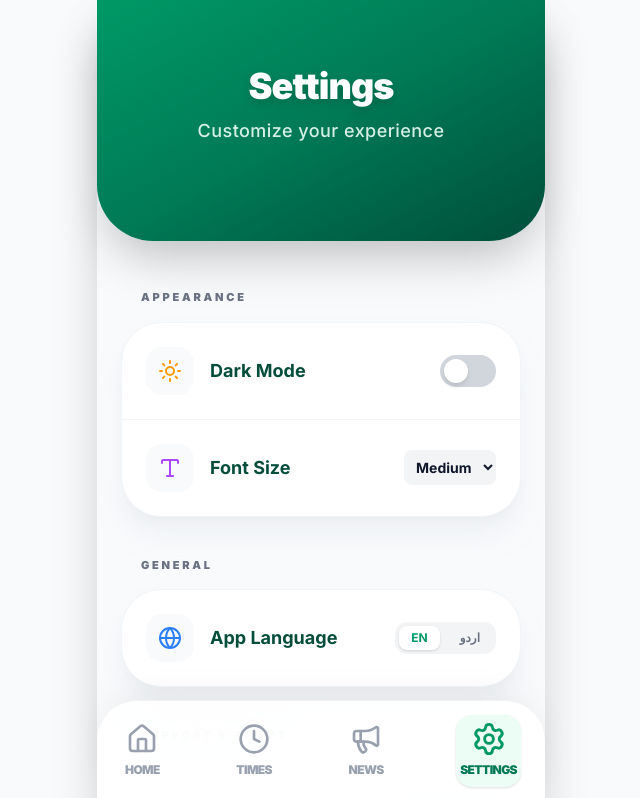
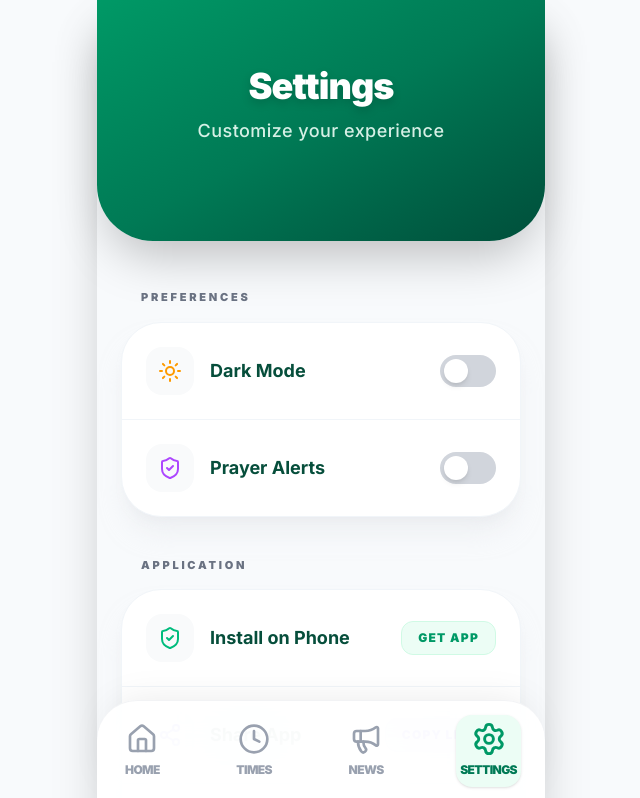
Before and after one commit to zaidmohammed7/Masjid-e-Aftab, a Next.js app: page /settings in a window 1280 px wide. Shown: the top 798 px of the page, without its empty margins (319-959 px from the left). Built offline with nearby package versions, Linux system fonts and the light colour scheme.

Commit message:
Simplify Settings: replace font size with prayer alerts, remove unnecessary socials/language toggles, and cleanup ThemeProvider

```diff
--- a/src/components/SettingsClient.tsx
+++ b/src/components/SettingsClient.tsx
@@ -20,8 +20,8 @@ interface SettingSection {
 }
 
 export default function SettingsClient() {
-  const { theme, toggleTheme, fontSize, setFontSize } = useTheme();
-  const [language, setLanguage] = useState("english");
+  const { theme, toggleTheme } = useTheme();
+  const [prayerAlerts, setPrayerAlerts] = useState(false);
   const [deferredPrompt, setDeferredPrompt] = useState<any>(null);
 
   useEffect(() => {
@@ -47,7 +47,7 @@ export default function SettingsClient() {
 
   const sections: SettingSection[] = [
     {
-      title: "Appearance",
+      title: "Preferences",
       items: [
         {
           id: "dark-mode",
@@ -66,53 +66,25 @@ export default function SettingsClient() {
           )
         },
         {
-          id: "font-size",
-          label: "Font Size",
-          icon: <Type size={24} className="text-purple-500" />,
+          id: "prayer-alerts",
+          label: "Prayer Alerts",
+          icon: <ShieldCheck size={24} className="text-purple-500" />,
           action: (
-            <select
-              value={fontSize}
-              onChange={(e) => setFontSize(e.target.value as any)}
-              className="bg-gray-100 dark:bg-gray-800 p-2 rounded-lg font-bold text-sm outline-none border-none dark:text-white"
+            <button
+              onClick={() => setPrayerAlerts(!prayerAlerts)}
+              className={clsx(
+                "w-14 h-8 rounded-full p-1 transition-colors duration-300 flex items-center",
+                prayerAlerts ? "bg-emerald-500 justify-end" : "bg-gray-300 justify-start"
+              )}
             >
-              <option value="small">Small</option>
-              <option value="medium">Medium</option>
-              <option value="large">Large</option>
-            </select>
+              <div className="w-6 h-6 bg-white rounded-full shadow-md" />
+            </button>
           )
         }
       ]
     },
     {
-      title: "General",
-      items: [
-        {
-          id: "language",
-          label: "App Language",
-          icon: <Globe size={24} className="text-blue-500" />,
-          action: (
-            <div className="flex gap-2 bg-gray-100 dark:bg-gray-800 p-1 rounded-xl">
-               <button
-                 onClick={() => setLanguage("english")}
-                 className={clsx(
-                   "px-3 py-1 rounded-lg text-xs font-bold transition-all",
-                   language === "english" ? "bg-white dark:bg-gray-700 shadow-sm text-emerald-600" : "text-gray-500"
-                 )}
-               >EN</button>
-               <button
-                 onClick={() => setLanguage("urdu")}
-                 className={clsx(
-                   "px-3 py-1 rounded-lg text-xs font-bold transition-all",
-                   language === "urdu" ? "bg-white dark:bg-gray-700 shadow-sm text-emerald-600" : "text-gray-500"
-                 )}
-               >اردو</button>
-            </div>
-          )
-        }
-      ]
-    },
-    {
-      title: "Support & About",
+      title: "Application",
       items: [
         {
           id: "install",
@@ -133,7 +105,8 @@ export default function SettingsClient() {
           icon: <Share2 size={24} className="text-indigo-500" />,
           action: (
             <button
-              onClick={() => {
+              onClick={(e) => {
+                e.preventDefault();
                 navigator.clipboard.writeText("https://masjid-e-aftab.vercel.app/");
                 alert("App link copied to clipboard!");
               }}
@@ -146,7 +119,7 @@ export default function SettingsClient() {
         {
           id: "about",
           label: "About Mosque App",
-          icon: <Info size={24} className="text-emerald-500" />,
+          icon: <Info size={24} className="text-blue-500" />,
           action: <ChevronRight className="text-gray-400" />
         }
       ]
--- a/src/components/ThemeProvider.tsx
+++ b/src/components/ThemeProvider.tsx
@@ -8,35 +8,22 @@ type FontSize = "small" | "medium" | "large";
 interface ThemeContextType {
   theme: Theme;
   toggleTheme: () => void;
-  fontSize: FontSize;
-  setFontSize: (size: FontSize) => void;
 }
 
 const ThemeContext = createContext<ThemeContextType | undefined>(undefined);
 
 export function ThemeProvider({ children }: { children: React.ReactNode }) {
   const [theme, setTheme] = useState<Theme>("light");
-  const [fontSize, setFontSizeState] = useState<FontSize>("medium");
   const [mounted, setMounted] = useState(false);
 
   useEffect(() => {
     const savedTheme = localStorage.getItem("theme") as Theme;
-    const savedFontSize = localStorage.getItem("fontSize") as FontSize;
-
     const root = document.documentElement;
 
     if (savedTheme) {
       setTheme(savedTheme);
       if (savedTheme === "dark") root.classList.add("dark");
       else root.classList.remove("dark");
-    }
-
-    if (savedFontSize) {
-      setFontSizeState(savedFontSize);
-      root.classList.remove("font-size-small", "font-size-medium", "font-size-large");
-      root.classList.add(`font-size-${savedFontSize}`);
-    } else {
-      root.classList.add("font-size-medium");
     }
 
     setMounted(true);
@@ -54,16 +41,8 @@ export function ThemeProvider({ children }: { children: React.ReactNode }) {
     }
   };
 
-  const setFontSize = (size: FontSize) => {
-    setFontSizeState(size);
-    localStorage.setItem("fontSize", size);
-    const root = document.documentElement;
-    root.classList.remove("font-size-small", "font-size-medium", "font-size-large");
-    root.classList.add(`font-size-${size}`);
-  };
-
   return (
-    <ThemeContext.Provider value={{ theme, toggleTheme, fontSize, setFontSize }}>
+    <ThemeContext.Provider value={{ theme, toggleTheme }}>
       <div style={{ visibility: mounted ? 'visible' : 'hidden' }}>
         {children}
       </div>
```
